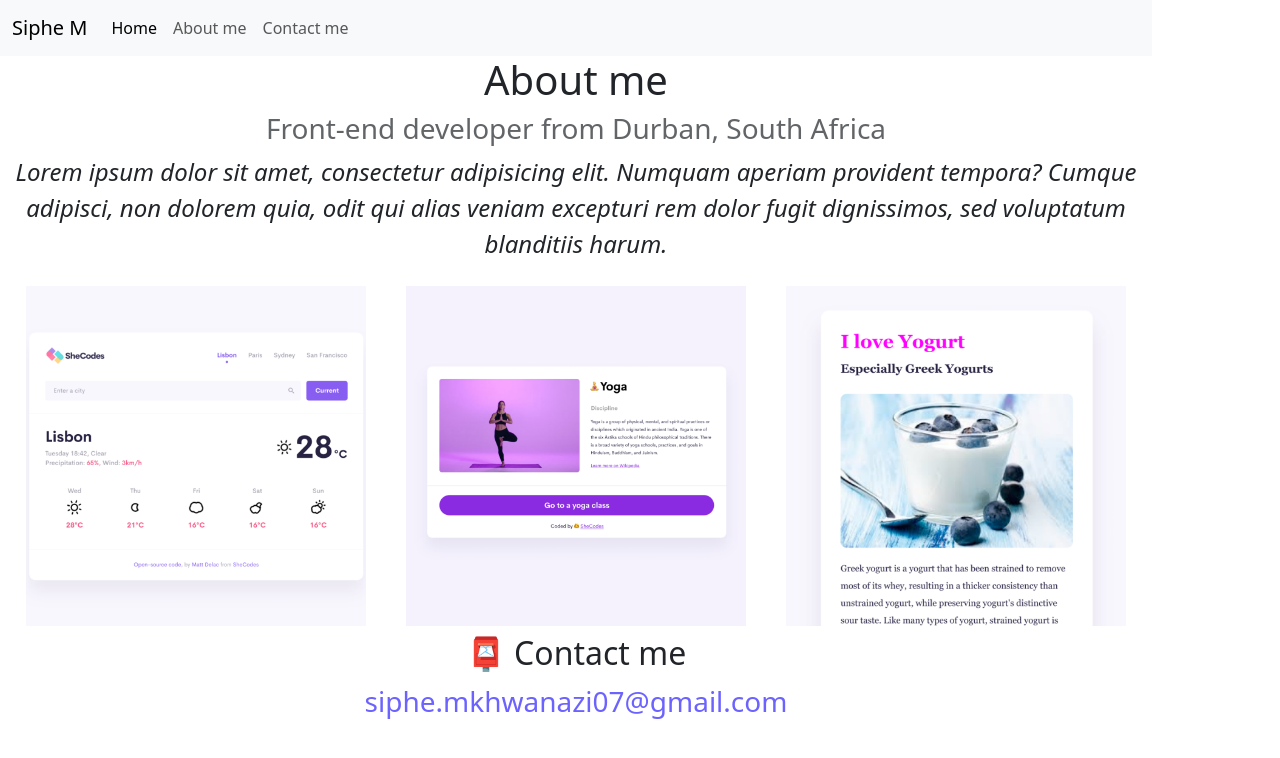
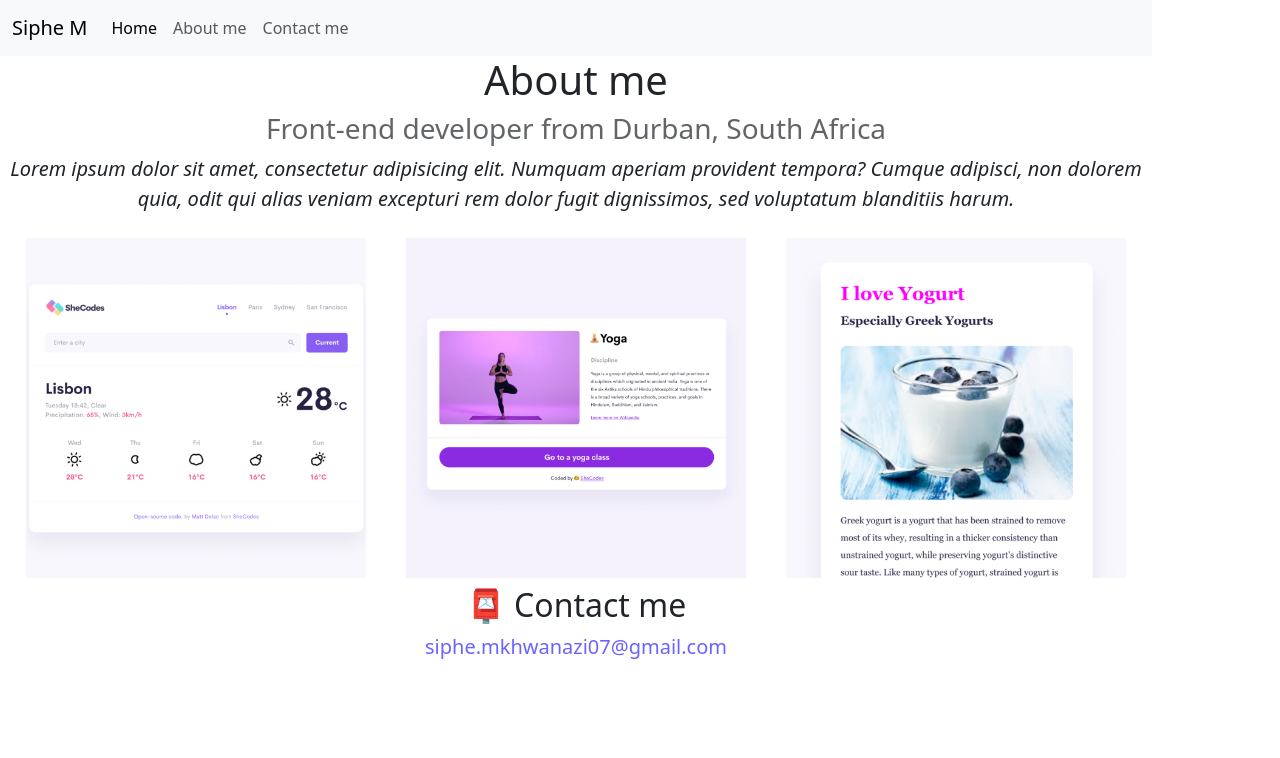
Before and after one commit to Siphesihle09/Advanced-Tools-Challenge, a plain HTML site: page about.html in a window 1280 px wide. Drawn offline with nearby package versions, Linux system fonts and the light colour scheme.

Commit message:
Final touches

```diff
--- a/about.html
+++ b/about.html
@@ -18,7 +18,7 @@
     ></script>
     <title>About Siphesihle Mkhwanazi</title>
   </head>
-  <body>
+  <body class="body">
     <nav class="navbar navbar-expand-lg bg-body-tertiary">
       <div class="container-fluid">
         <a class="navbar-brand" href="#">Siphe M</a>
@@ -53,7 +53,7 @@
 
     <h1>About me</h1>
     <h3>Front-end developer from Durban, South Africa</h3>
-    <p class="fs-4 text-center fst-italic">
+    <p class="fs-5 text-center fst-italic">
       Lorem ipsum dolor sit amet, consectetur adipisicing elit. Numquam aperiam
       provident tempora? Cumque adipisci, non dolorem quia, odit qui alias
       veniam excepturi rem dolor fugit dignissimos, sed voluptatum blanditiis
@@ -74,7 +74,7 @@
     </div>
     <div id="contact">
       <h2>📮 Contact me</h2>
-      <a href="mailto:siphe.mkhwanazi07@gmail.com" class="email-link">
+      <a href="mailto:siphe.mkhwanazi07@gmail.com" class="email-link fs-5">
         siphe.mkhwanazi07@gmail.com
       </a>
     </div>
--- a/style.css
+++ b/style.css
@@ -2,11 +2,6 @@
   --primary-color: #6c63ff;
   --secondary-color: #f5f2fe;
   --box-shadow: 0 5px 10px rgba(0, 0, 0, 0.3);
-}
-@media (sm) {
-  .body {
-    font-size: 10px;
-  }
 }
 
 body {
```
